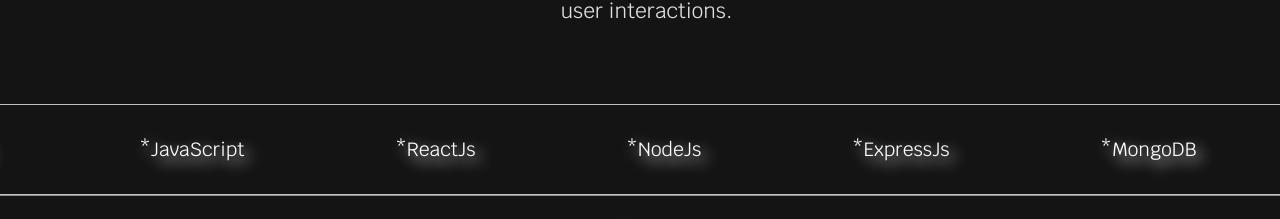
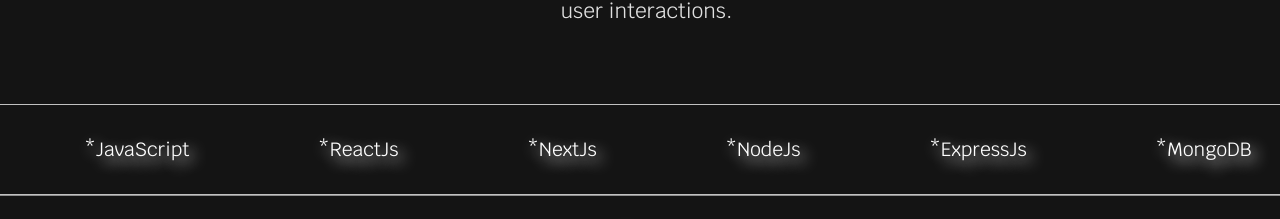
Before and after one commit to VibhuteAnjali/Anjali, a React (Vite) app: page / in a window 1280 px wide. Shown: the part 1374-1593 px from the top of the page. Built offline with nearby package versions, Linux system fonts and the light colour scheme; a web font is replaced by a local one.

Commit message:
added next.js

```diff
--- a/src/component/Courosel.jsx
+++ b/src/component/Courosel.jsx
@@ -5,6 +5,7 @@
     { text: "*CSS" },
     { text: "*JavaScript" },
     { text: "*ReactJs" },
+    { text: "*NextJs" },
     { text: "*NodeJs" },
     // Duplicates for seamless loop
     { text: "*ExpressJs" },
```
